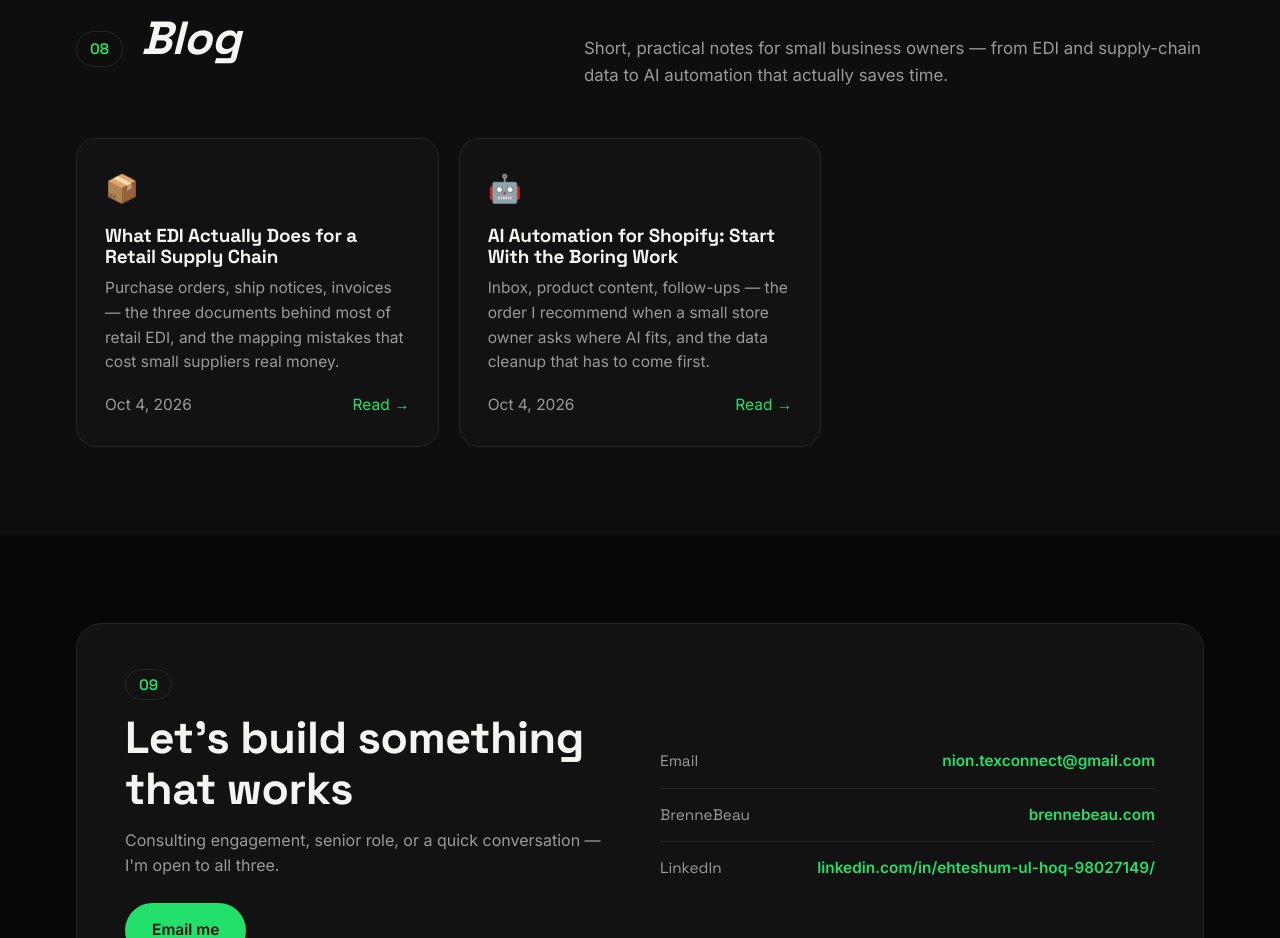
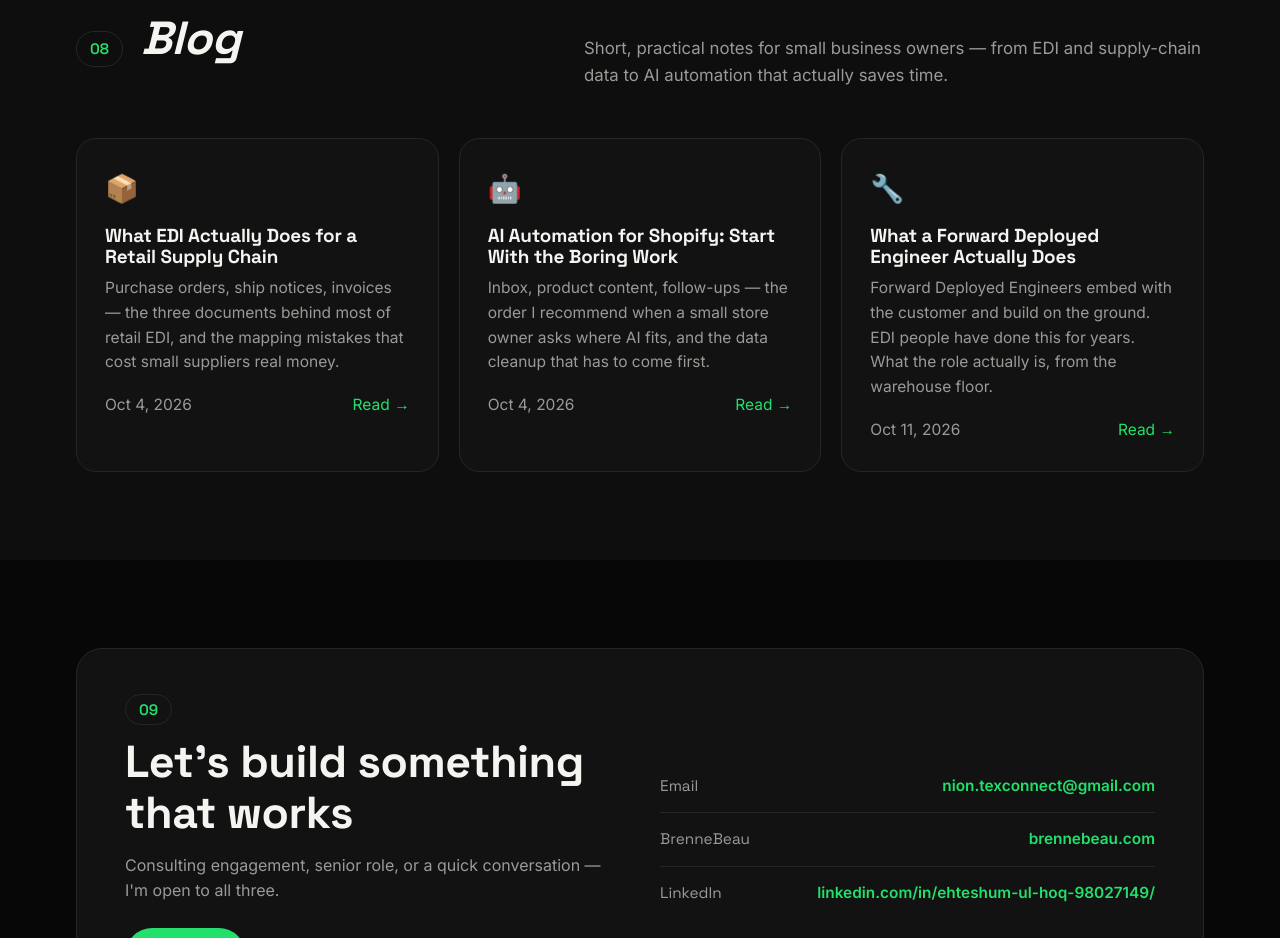
Before and after one commit to Nionhoq/nionhoq.github.io, a plain HTML site: page index.html in a window 1280 px wide. Shown: the part 7220-8158 px from the top of the page. Drawn offline with Linux system fonts and the light colour scheme.

Commit message:
Add third blog post card to homepage

```diff
--- a/index.html
+++ b/index.html
@@ -215,6 +215,12 @@
         <p>Inbox, product content, follow-ups — the order I recommend when a small store owner asks where AI fits, and the data cleanup that has to come first.</p>
         <p class="post-meta"><span>Oct 4, 2026</span><span class="green">Read →</span></p>
       </a>
+      <a class="b reveal" href="blog/forward-deployed-engineer-edi.html">
+        <span class="ic">🔧</span>
+        <h3>What a Forward Deployed Engineer Actually Does</h3>
+        <p>Forward Deployed Engineers embed with the customer and build on the ground. EDI people have done this for years. What the role actually is, from the warehouse floor.</p>
+        <p class="post-meta"><span>Oct 11, 2026</span><span class="green">Read →</span></p>
+      </a>
     </div>
   </div>
 </section>
```
